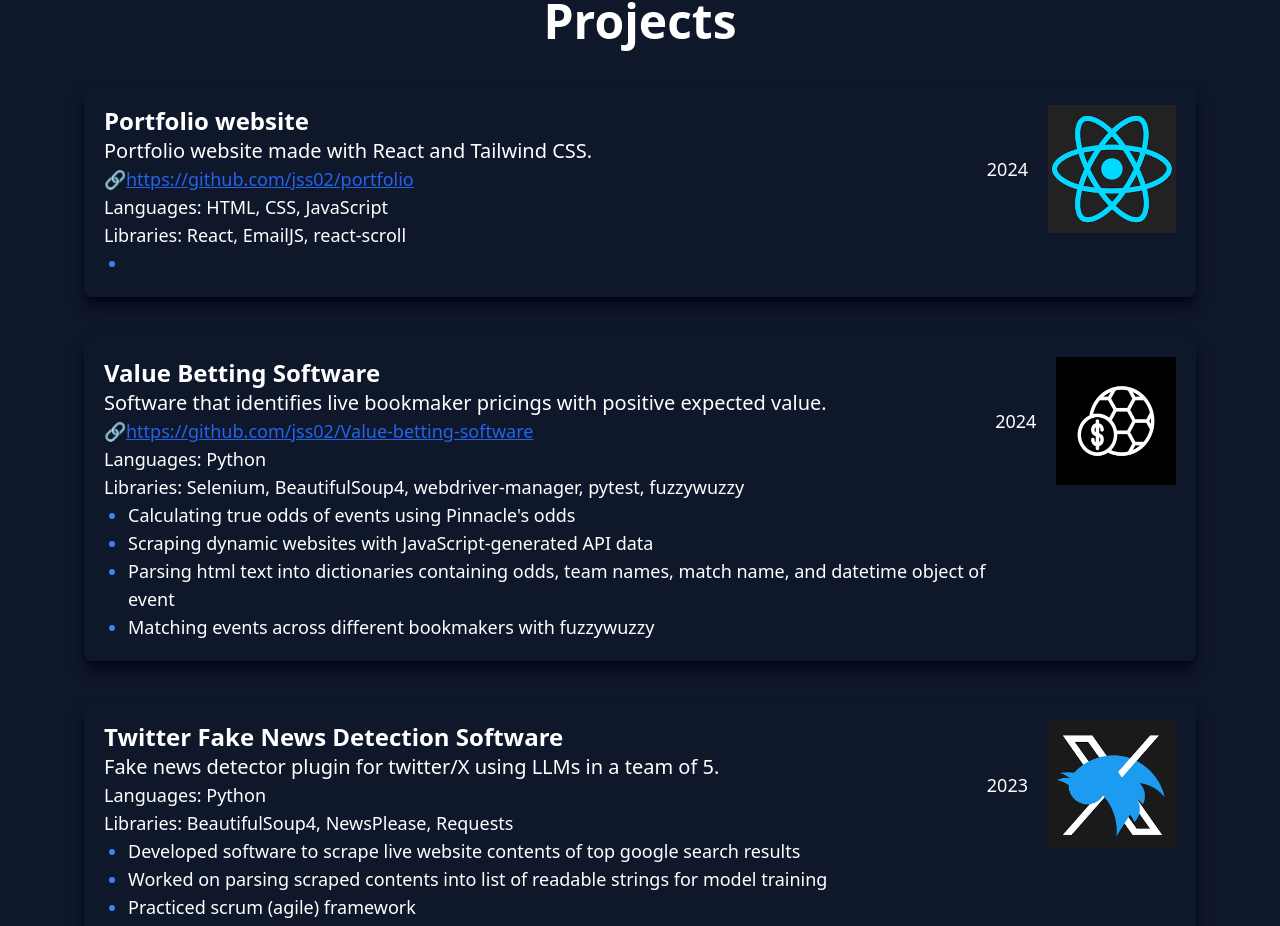
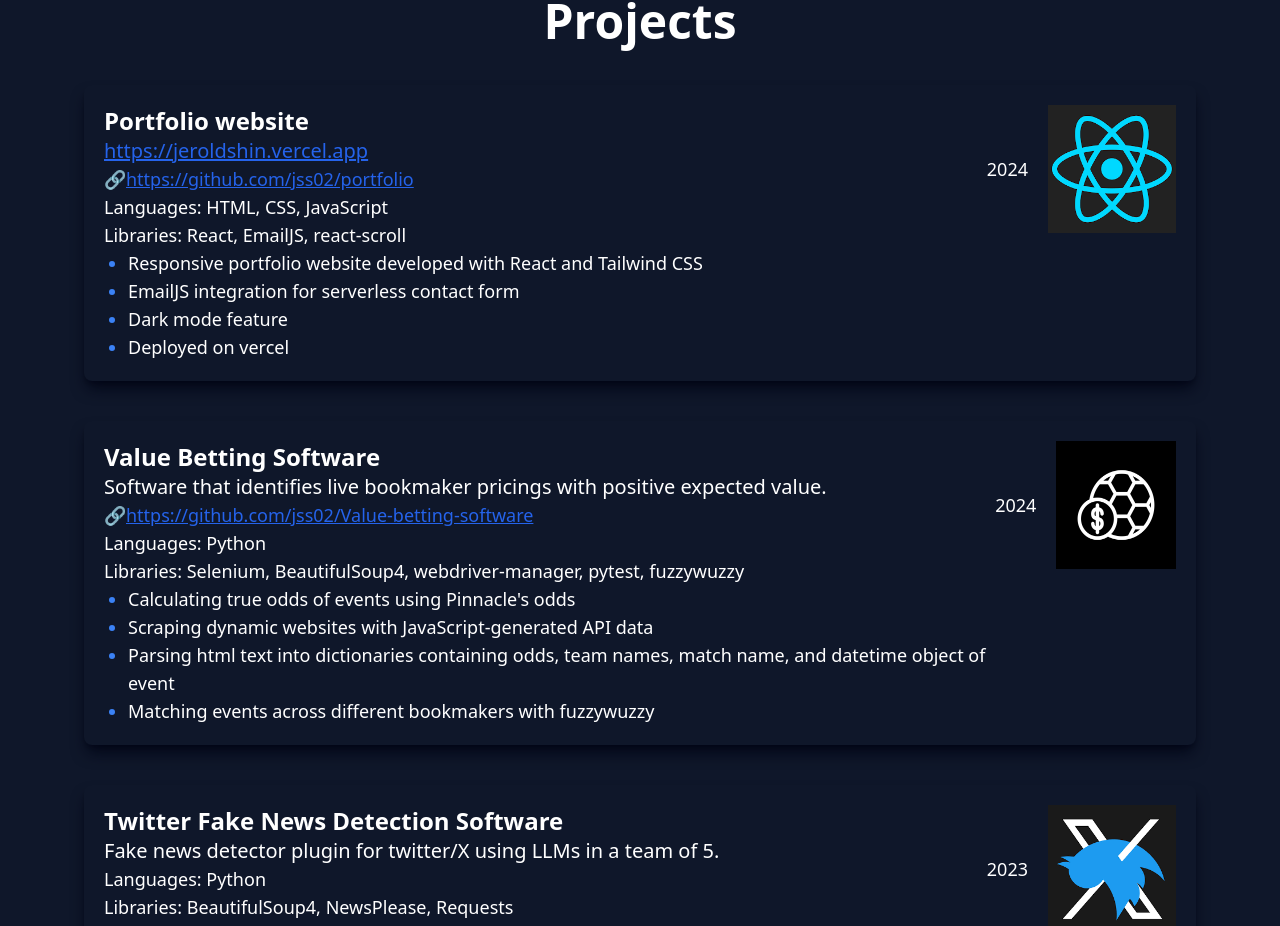
Before and after one commit to jss02/portfolio, a React (Create React App) app in the folder frontend/: page / in a window 1280 px wide. Shown: the part 1515-2441 px from the top of the page. Built offline with nearby package versions, Linux system fonts and the light colour scheme.

Commit message:
Added details to portfolio project

```diff
--- a/frontend/src/Components/Projects.jsx
+++ b/frontend/src/Components/Projects.jsx
@@ -11,8 +11,12 @@ export default function Projects() {
                 <h5 className="text-5xl text-center font-bold">Projects</h5>
                 <ProjectCard
                 title="Portfolio website"
-                description="Portfolio website made with React and Tailwind CSS."
-                dotPoints={[""]}
+                description={<a href="https://jeroldshin.vercel.app/" target="_blank" rel='noreferrer' className="underline text-blue-600">https://jeroldshin.vercel.app</a>}
+                dotPoints={["Responsive portfolio website developed with React and Tailwind CSS",
+                    "EmailJS integration for serverless contact form",
+                    "Dark mode feature",
+                    "Deployed on vercel"
+                ]}
                 languages={["HTML", "CSS", "JavaScript"]}
                 libraries={["React", "EmailJS", "react-scroll"]}
                 link="https://github.com/jss02/portfolio"
```
